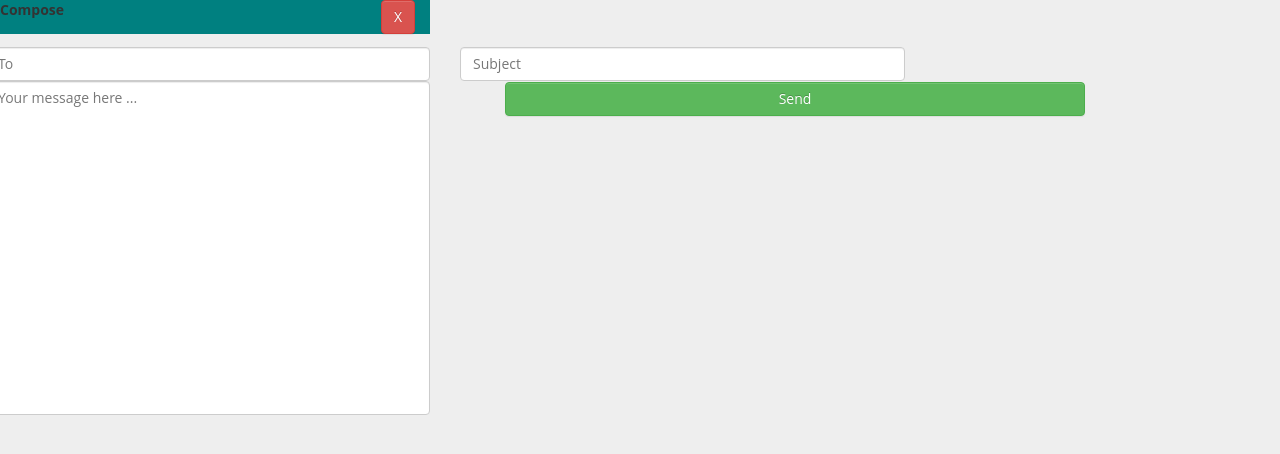
After one commit to WenkyG/PepperMail, a Django app: page /mymail/success/new_mail/ in a window 1280 px wide. The commit adds this page. Shown: the top 454 px of the page. Run offline with Django 3.2, Linux system fonts and the light colour scheme; some libraries are stand-ins or nearby versions.

Commit message:
pop up for sending mail

```diff
--- /dev/null
+++ b/mymail/templates/new_mail.html
@@ -0,0 +1,60 @@
+<!DOCTYPE html>
+{%load staticfiles %}
+<head>
+
+	<title>Create Account</title>
+	<meta name="keywords" content="" />
+	<meta name="description" content="" />
+	<meta charset="UTF-8">
+	<meta name="viewport" content="width=device-width, initial-scale=1.0">
+	<link rel="stylesheet" type="text/css" href="{% static 'mymail/pepper_style.css' %}"/>
+	<link rel="stylesheet" type="text/css" href="{% static 'mymail/bootstrap-theme.min.css' %}"/>
+	<link rel="stylesheet" type="text/css" href="{% static 'mymail/bootstrap-social.css' %}"/>
+	<link rel="stylesheet" type="text/css" href="{% static 'mymail/bootstrap.min.css' %}"/>
+	<link rel="stylesheet" type="text/css" href="{% static 'mymail/font-awesome.min.css' %}"/>
+
+	<script type="text/javascript" src="{%static 'mymail/jquery-1.11.1.min.js' %}"></script>
+<script type="text/javascript" src="{%static 'mymail/bootstrap.min.js'%}"></script>
+</head>
+<body class="pepper-bg-gray">
+    <div class="col-md-12" style="background:teal;width:445px;left:-15px">
+    	<label style="float:left">Compose</label>
+    	<button class="btn btn-danger" id="close-newmail" style="float:right;right:-10px" onclick="javascript:;">X</button>
+    </div>
+        <div class="col-md-12" id="signupdiv" style="margin-top: 1%;">
+    	<form class="form-horizontal pepper-create-account" role="form" action="registration" method="GET">{% csrf_token %}
+    		<div class="form-inner">
+					<div class="form-group">
+			          <div class="col-md-12" style="width:475px;left:-30px">
+			            <!-- <label for="address" class="control-label">TO</label> -->
+                                    <input type="text" name = "to" class="form-control" id="address" placeholder="To" required>
+			          </div>
+			          <div class="col-md-12" style="width:475px;left:-30px">
+			            <!-- <label for="subject" class="control-label">Subject</label> -->
+                                    <input type="text" name= "subject" class="form-control" id="subject" placeholder="Subject" required>
+			          </div>
+			          <div class="col-md-12" style="width:475px;left:-30px">
+			            <!-- <label for="messege_text" class="control-label">Your messege here</label> -->
+                                    <textarea rows="16" style="resize:none" name= "content" class="form-control" id="messege_text" placeholder="Your message here ... " required></textarea>
+			          </div>
+			          <div class="col-md-6"></div>
+			          <div class="col-md-6">
+			          	<div class="col-md-12">
+			          		<input type="submit" class="btn btn-success col-md-12" value="Send"/>
+			          	</div>
+
+			          </div>
+			        </div>
+			      </div>
+
+    	</form>
+    </div>
+    <script>
+$(function(){
+ $("#close-newmail").click(function(){
+window.parent.$("success/sentmail/#newmail").hide();
+});
+});
+
+       </body>
+</html>
--- a/mymail/urls.py
+++ b/mymail/urls.py
@@ -8,7 +8,11 @@ urlpatterns = [
     url(r'^registration/$', 'mymail.views.registered'),
 		url(r'^validate/$', 'mymail.views.user_validate'),
 		url(r'^success/$', 'mymail.views.success_login'),
-		url(r'^inbox/$', 'mymail.views.success_login'),
+		url(r'^success/inbox/$', 'mymail.views.inbox_mail'),
+		url(r'^success/new_mail/$', 'mymail.views.new_mail'),
+		url(r'^success/sentmail/$', 'mymail.views.sent_mail'),
+		url(r'^success/trash/$', 'mymail.views.trash_mail'),
+		# url(r'^success/inbox/$', 'mymail.views.success_login'),
 		# url(r'^validate/$', 'mymail.views.user_validate'),
     # url(r'^login', 'mymail.views.login'),
 ]
--- a/mymail/views.py
+++ b/mymail/views.py
@@ -50,5 +50,13 @@ def user_validate(request):
 
 def success_login(request):
 	return render(request,'success.html')
-
+def new_mail(request):
+	return render(request,'new_mail.html')
+def inbox_mail(request):
+	u = user.objects.all()
+	return render_to_response('inbox.html',{'u':u})
+def sent_mail(request):
+	return render(request,'sent.html')
+def trash_mail(request):
+	return render(request,'trash.html')
 # Create your views here.
```
Also changed, not shown: mymail/templates/inbox.html (+9 -3 lines), mymail/templates/sent.html (added, +8 -0 lines), mymail/templates/success.html (+31 -7 lines), mymail/templates/trash.html (added, +8 -0 lines), 2 other files.
